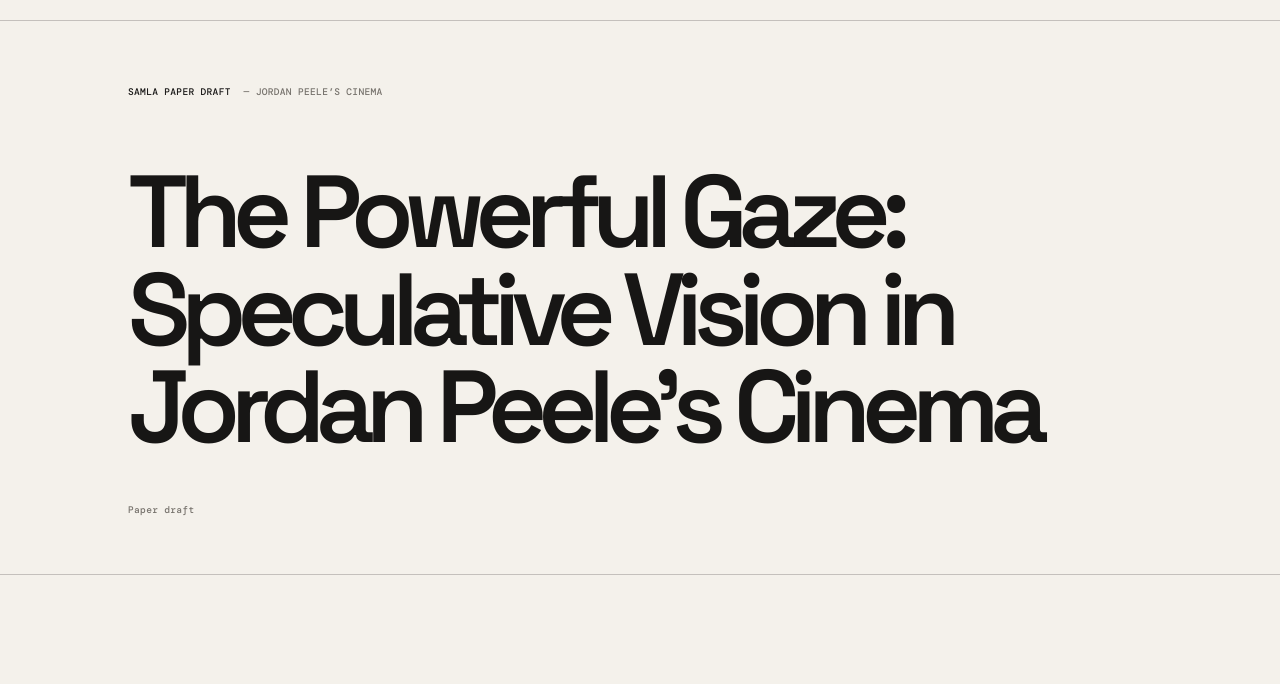
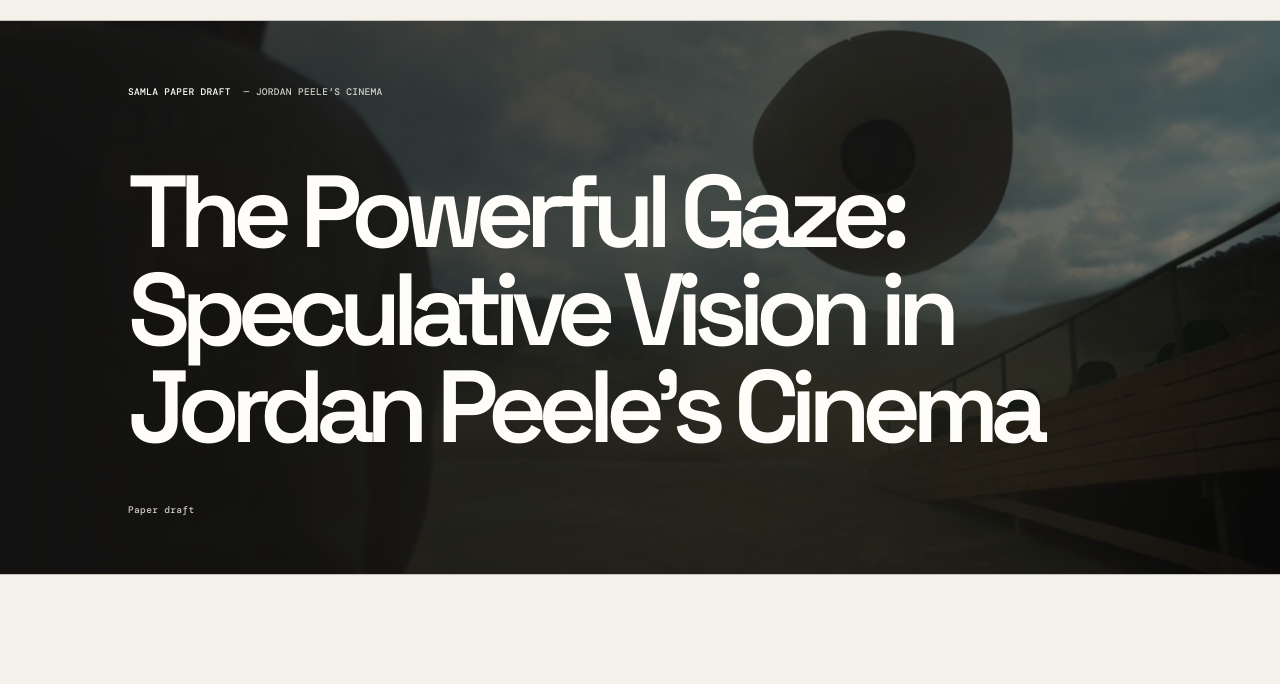
Before and after one commit to justrgreene/culturescreens, a plain HTML site: page images.html in a window 1280 px wide. Shown: the part 61-745 px from the top of the page. Drawn offline with nearby package versions, Linux system fonts and the light colour scheme.

Commit message:
Add cinematic image to paper title background
Co-authored-by: Copilot <223556219+Copilot@users.noreply.github.com>

```diff
--- a/styles.css
+++ b/styles.css
@@ -160,7 +160,8 @@ button, input { font: inherit; }
 .page-hero-foot { position: relative; z-index: 2; display: flex; justify-content: space-between; align-items: end; }
 .page-hero-foot > span { color: var(--muted); }
 .page-hero-foot p { max-width: 270px; margin: 0; font-size: .85rem; line-height: 1.5; }
-.paper-hero { min-height: 0; padding-top: 4rem; padding-bottom: 3.5rem; }
+.paper-hero { min-height: 0; padding-top: 4rem; padding-bottom: 3.5rem; background: linear-gradient(90deg, rgba(23,22,21,.8), rgba(23,22,21,.52) 65%, rgba(23,22,21,.36)), url("speculative-vision-title.jpg") center 48% / cover no-repeat; color: var(--white); }
+.paper-hero .eyebrow span, .paper-hero .page-hero-foot > span { color: rgba(255,253,249,.78); }
 .paper-title { max-width: 1150px; margin: 4rem 0 3rem; font-size: clamp(3.1rem, 8vw, 8.5rem); line-height: .95; letter-spacing: -.09em; }
 .paper-section { padding-top: 5rem; }
 .paper-content { max-width: 800px; margin: 0 auto; }
```
Also changed, not shown: speculative-vision-title.jpg (added).
